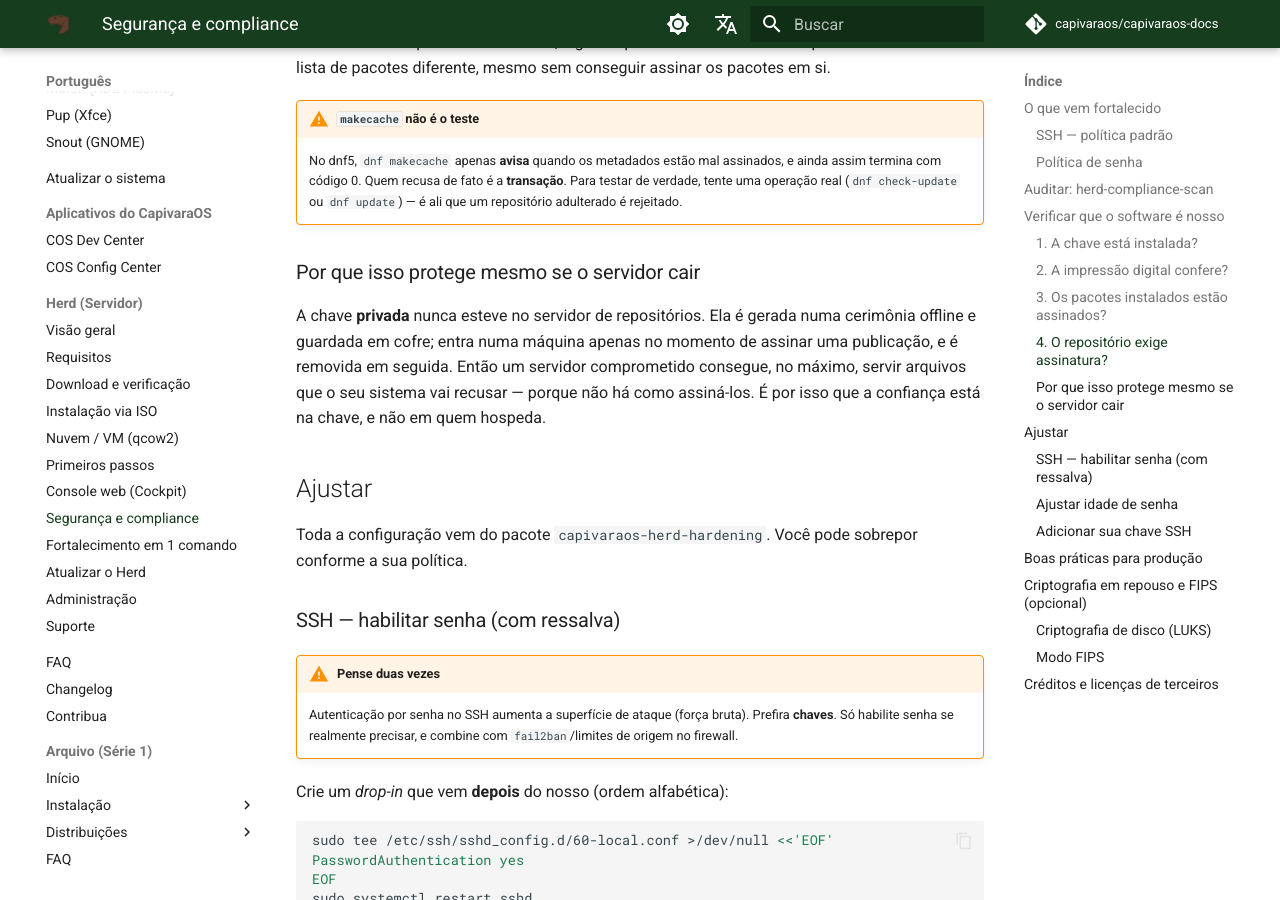
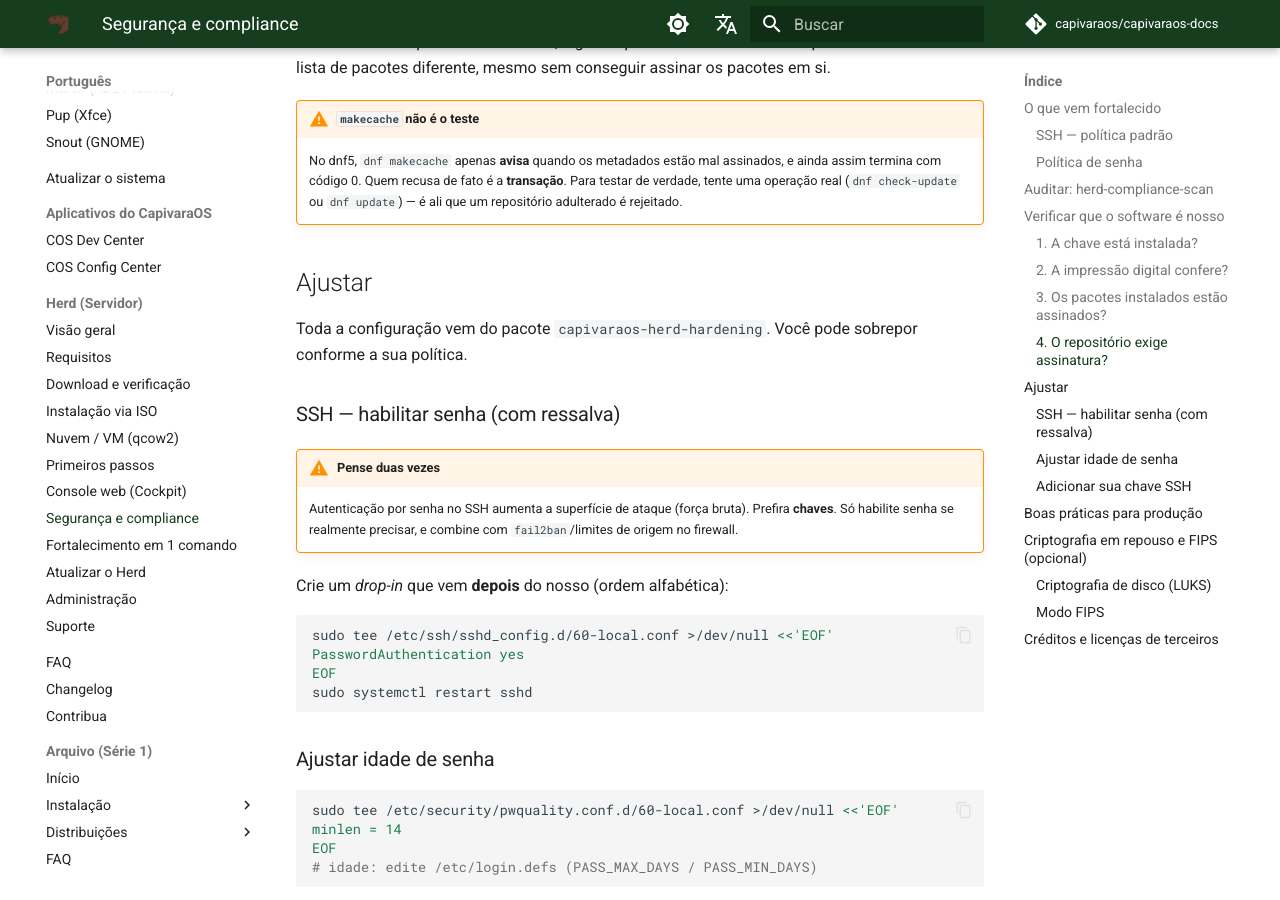
Before and after one commit to capivaraos/capivaraos-docs, an MkDocs documentation site: the page built from docs/pt/herd/seguranca.md, in a window 1280 px wide and 900 px high, scrolled down 3630 px. Built offline with MkDocs 1.6.1 and Material for MkDocs 9.7.7, drawn with Linux system fonts in a browser that asks for light colours; comment, search, counter and statistics services are not loaded.

Commit message:
Shorten the signature passages on the download, update and Herd pages
The download verification, update and Herd security pages are shorter,
in English and Portuguese.

```diff
--- a/docs/pt/herd/seguranca.md
+++ b/docs/pt/herd/seguranca.md
@@ -169,15 +169,6 @@ assinar os pacotes em si.
     **transação**. Para testar de verdade, tente uma operação real
     (`dnf check-update` ou `dnf update`) — é ali que um repositório adulterado
     é rejeitado.
-
-### Por que isso protege mesmo se o servidor cair
-
-A chave **privada** nunca esteve no servidor de repositórios. Ela é gerada numa
-cerimônia offline e guardada em cofre; entra numa máquina apenas no momento de
-assinar uma publicação, e é removida em seguida. Então um servidor comprometido
-consegue, no máximo, servir arquivos que o seu sistema vai recusar — porque não
-há como assiná-los. É por isso que a confiança está na chave, e não em quem
-hospeda.
 
 ## Ajustar
 
```
Also changed, not shown: docs/en/herd/security.md (+0 -8 lines), docs/en/installation/verify-download.md (+1 -3 lines), docs/en/update/index.md (+1 -3 lines), docs/pt/atualizar/index.md (+1 -2 lines), docs/pt/instalacao/verificar-download.md (+1 -3 lines).
